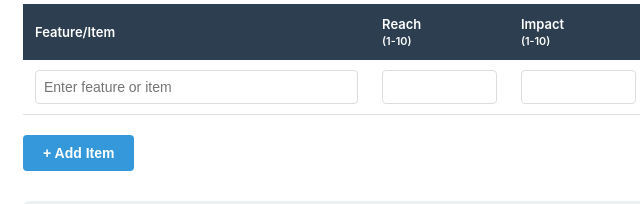
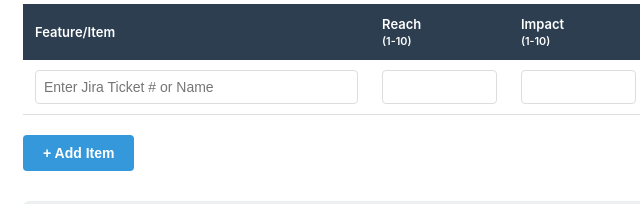
Before and after one commit to edddievaldez/rice-scoring, a plain HTML site: page index.html in a window 1280 px wide. Shown: the part 142-346 px from the top of the page, 27-667 px from the left. Drawn offline with Linux system fonts and the light colour scheme.

Commit message:
Update index.html

```diff
--- a/index.html
+++ b/index.html
@@ -158,7 +158,7 @@
             </thead>
             <tbody id="tableBody">
                 <tr>
-                    <td><input type="text" placeholder="Enter feature or item"></td>
+                    <td><input type="text" placeholder="Enter Jira Ticket # or Name"></td>
                     <td><input type="number" min="1" max="10" class="reach" oninput="calculateScore(this)"></td>
                     <td><input type="number" min="1" max="10" class="impact" oninput="calculateScore(this)"></td>
                     <td><input type="number" min="1" max="10" class="confidence" oninput="calculateScore(this)"></td>
```
